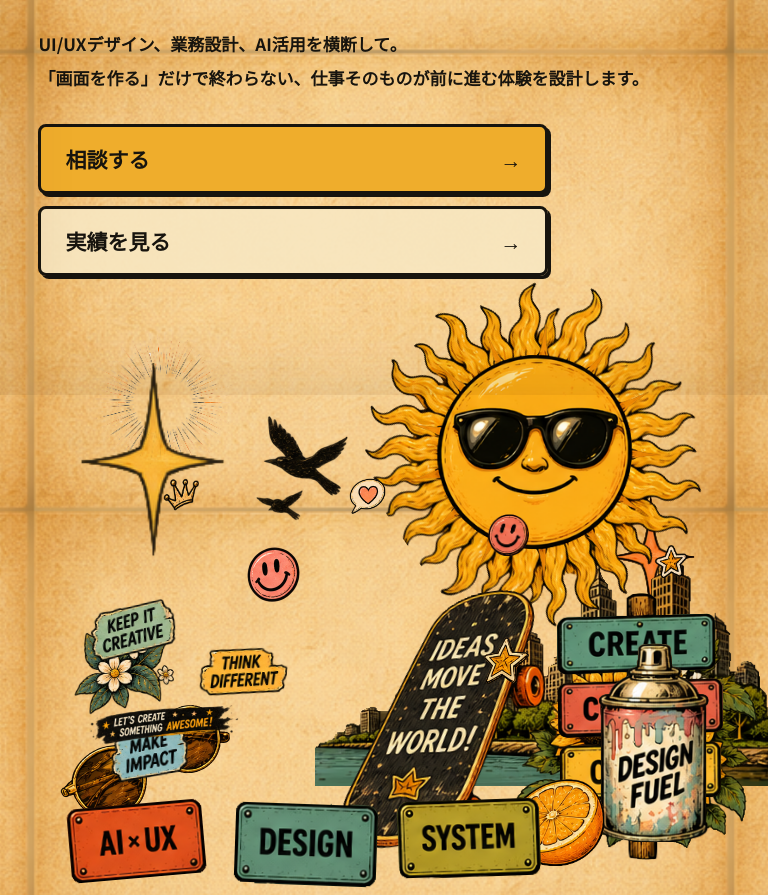
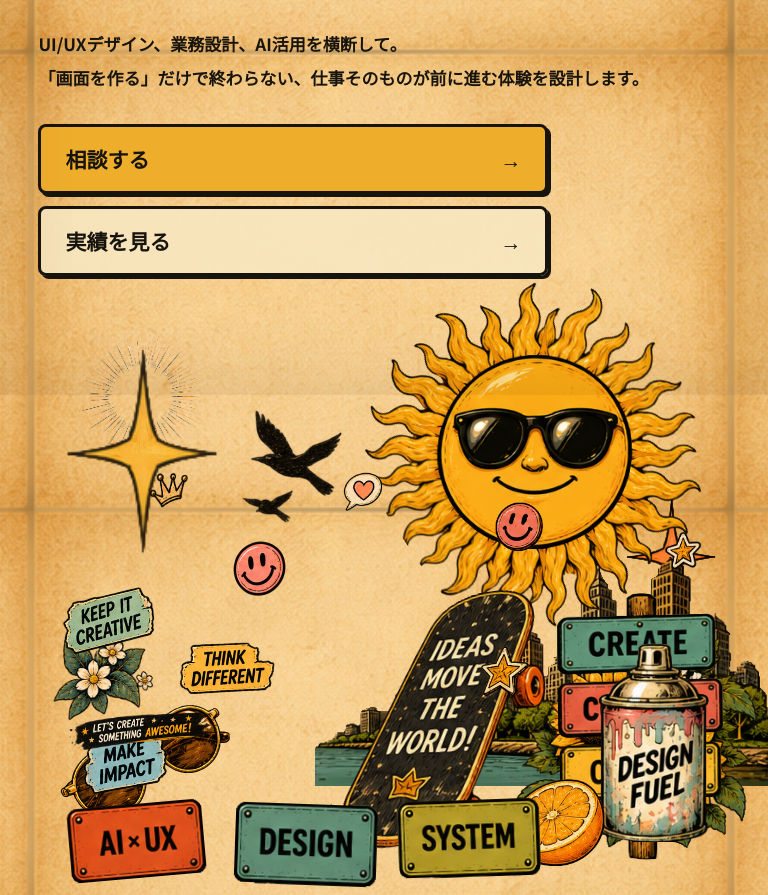
Before and after one commit to Akino93/AkisunCreate_site, a plain HTML site: page index.html in a window 768 px wide. Shown: the part 405-1300 px from the top of the page. Drawn offline with Linux system fonts and the light colour scheme.

Commit message:
Refine fluid tablet collage continuity

```diff
--- a/hero-fluid-tablet.css
+++ b/hero-fluid-tablet.css
@@ -12,6 +12,28 @@
   .hero-art .mane{width:clamp(43%,calc(58.9% - 1.77vw),49%)}
   .hero-art .face{width:clamp(31.5%,calc(44.77% - 1.48vw),36.5%)}
 
+  /* Upper/decorative collage also flows continuously through the old 700/701px seam. */
+  .hero-art .ray-accent{
+    width:22%;
+    left:clamp(4%,calc(-.965% + .885vw),7%);
+    top:clamp(7%,calc(5.345% + .295vw),8%);
+  }
+  .hero-art .stars{
+    width:clamp(21%,calc(23.655% - .295vw),22%);
+    left:clamp(4%,calc(.690% + .590vw),6%);
+    top:clamp(11%,calc(7.690% + .590vw),13%);
+  }
+  .hero-art .stars-secondary{
+    width:13%;
+    right:clamp(2%,calc(-2.965% + .885vw),5%);
+    top:35%;
+  }
+  .hero-art .crows{
+    width:clamp(14%,calc(16.655% - .295vw),15%);
+    left:clamp(29%,calc(25.690% + .590vw),31%);
+    top:clamp(20%,calc(18.345% + .295vw),21%);
+  }
+
   /* Main lower collage: interpolate from mobile density into tablet density. */
   .hero-art .city{
     width:clamp(56%,calc(87.8% - 3.53vw),68%);
@@ -21,6 +43,11 @@
   .hero-art .sunflower{
     width:clamp(34%,calc(41.97% - .886vw),37%);
     right:clamp(-4%,calc(-10.62% + 1.18vw),2%);
+  }
+  .hero-art .flower{
+    width:15%;
+    left:clamp(2%,calc(-2.965% + .885vw),5%);
+    bottom:clamp(28%,calc(26.345% + .295vw),29%);
   }
   .hero-art .sign{
     width:clamp(21%,calc(28.97% - .886vw),24%);
@@ -40,6 +67,58 @@
   }
   .hero-art .orange{width:clamp(12%,calc(17.31% - .59vw),14%)}
 
+  /* Small stickers and text snippets retain their relative rhythm while scaling. */
+  .hero-art .smiley{
+    width:8%;
+    left:clamp(28%,calc(24.690% + .590vw),30%);
+    top:clamp(42%,calc(40.345% + .295vw),43%);
+  }
+  .hero-art .smiley-two{
+    width:clamp(6%,calc(8.655% - .295vw),7%);
+    right:clamp(27%,calc(23.690% + .590vw),29%);
+    top:clamp(36%,calc(32.690% + .590vw),38%);
+  }
+  .hero-art .heart{
+    width:clamp(5.5%,calc(6.827% - .147vw),6%);
+    left:clamp(44%,calc(42.345% + .295vw),45%);
+    top:clamp(31%,calc(29.345% + .295vw),32%);
+  }
+  .hero-art .star-badge{
+    width:clamp(6.5%,calc(7.827% - .147vw),7%);
+    right:29%;
+    bottom:clamp(32%,calc(28.690% + .590vw),34%);
+  }
+  .hero-art .mini-star{
+    width:clamp(5.5%,calc(6.827% - .147vw),6%);
+    left:clamp(16%,calc(12.690% + .590vw),18%);
+    top:clamp(31%,calc(29.345% + .295vw),32%);
+  }
+  .hero-art .mini-star-two{
+    width:clamp(5%,calc(6.327% - .147vw),5.5%);
+    right:clamp(4%,calc(.690% + .590vw),6%);
+    top:clamp(41%,calc(37.690% + .590vw),43%);
+  }
+  .hero-art .mini-text-one{
+    width:clamp(13%,calc(15.655% - .295vw),14%);
+    left:clamp(3%,calc(-3.619% + 1.180vw),7%);
+    top:clamp(50%,calc(46.690% + .590vw),52%);
+  }
+  .hero-art .mini-text-two{
+    width:clamp(13%,calc(15.655% - .295vw),14%);
+    left:clamp(20%,calc(15.035% + .885vw),23%);
+    top:clamp(58%,calc(56.345% + .295vw),59%);
+  }
+  .hero-art .mini-text-three{
+    width:clamp(12%,calc(14.655% - .295vw),13%);
+    left:clamp(6%,calc(-.619% + 1.180vw),10%);
+    bottom:clamp(16%,calc(12.690% + .590vw),18%);
+  }
+  .hero-art .sentence{
+    width:23%;
+    left:clamp(4%,calc(-.965% + .885vw),7%);
+    top:clamp(69%,calc(71.655% - .295vw),70%);
+  }
+
   /* Bottom badges shrink gradually instead of snapping at 700/701px. */
   .hero-art .badge-ai{
     width:clamp(15.5%,calc(26.12% - 1.18vw),19.5%);
```
